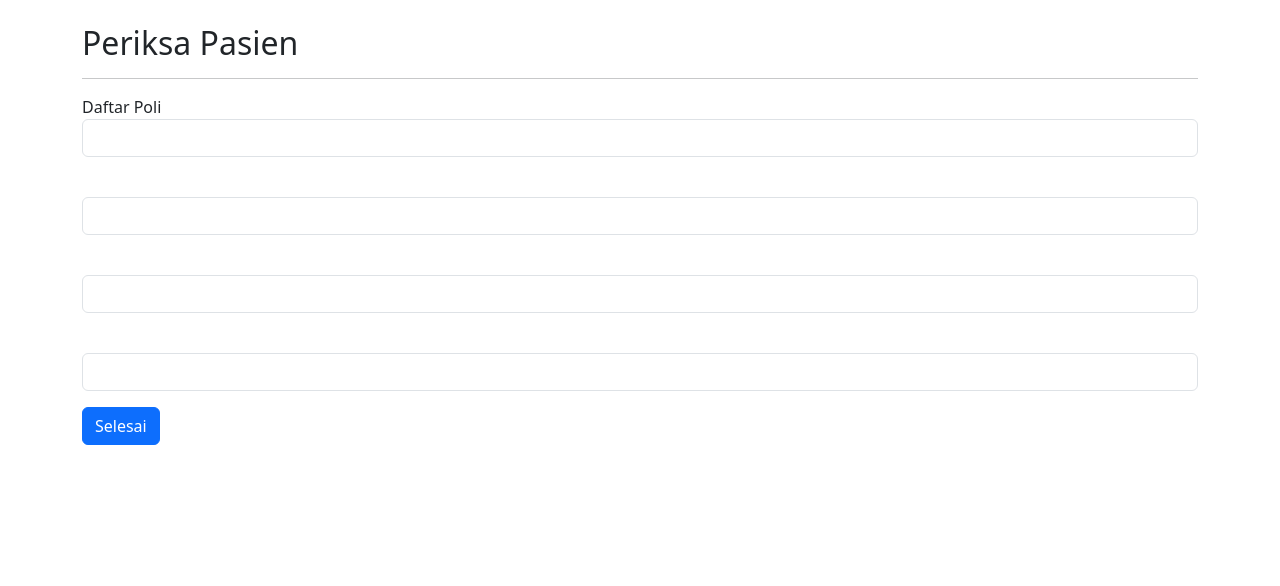
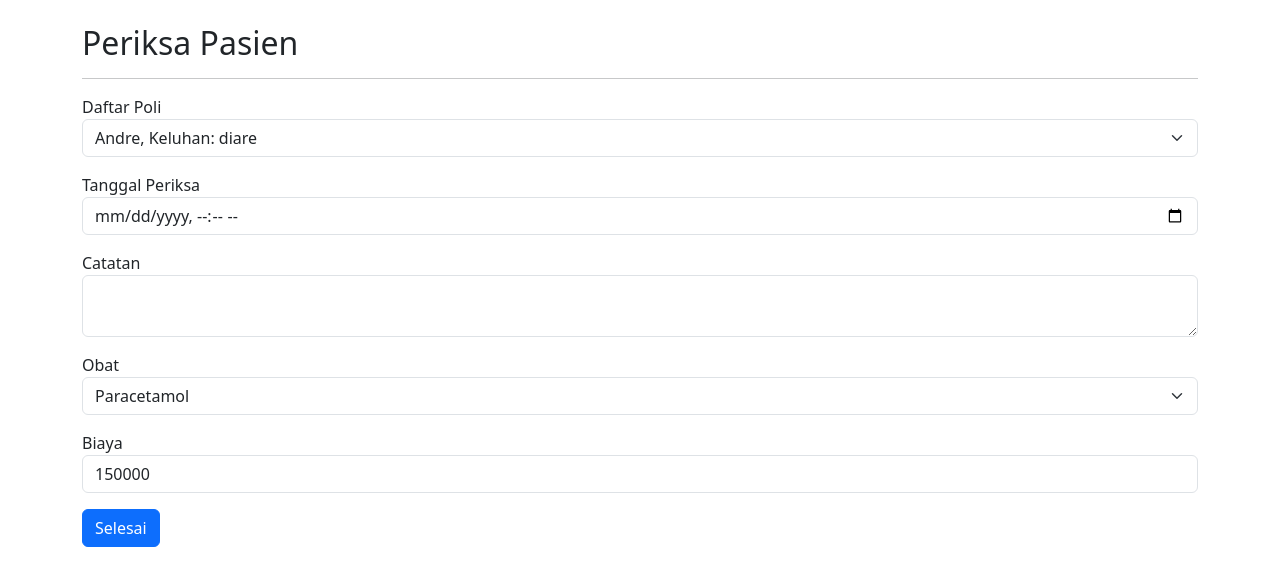
Before and after one commit to ginov4110/bk-poliklinik, a PHP site: page /index.php?page=periksa in a window 1280 px wide. Shown: the part 56-642 px from the top of the page. Run offline with PHP 8.4, Linux system fonts and the light colour scheme; data comes from the database, SQL or seed files in the repository.

Commit message:
wip: periksa

```diff
--- a/index.php
+++ b/index.php
@@ -33,10 +33,7 @@
                             <a class="dropdown-item" href="index.php?page=obat">Obat</a>
                         </li>
                         <li>
-                            <a class="dropdown-item" href="index.php?page=obat">Dokter</a>
-                        </li>
-                        <li>
-                            <a class="dropdown-item" href="index.php?page=obat">Pasien</a>
+                            <a class="dropdown-item" href="index.php?page=periksa">Periksa</a>
                         </li>
                         <li>
                             <a class="dropdown-item" href="index.php?page=manageJadwal">Input Jadwal Dokter</a>
@@ -57,10 +54,6 @@
                     if(isset($_SESSION['nip'])){
 
                 ?>
-                    <li class="nav-item">
-                        <a class="nav-link" href="index.php?page=periksa">Periksa</a>
-                    </li>
-
                     <li class="nav-item">
                         <a class="nav-link" href="index.php?page=manageJadwal">Jadwal Praktik Dokter</a>
                     </li>
--- a/periksa.php
+++ b/periksa.php
@@ -1,3 +1,19 @@
+<?php
+    include "koneksi.php";
+
+    if(isset($_POST['simpan'])){
+        $tambah= mysqli_query($mysqli, "INSERT INTO periksa(id_daftar_poli, tgl_periksa, catatan, biaya, obat)
+            VALUES(
+                '". $_POST['id_daftar_poli'] ."',
+                '". $_POST['tgl_periksa'] ."',
+                '". $_POST['catatan'] ."',
+                '". $_POST['biaya'] ."',
+                '". $_POST['obat'] ."'
+            )
+        ");
+    }
+?>
+
 <!DOCTYPE html>
 <html lang="en">
 <head>
@@ -11,19 +27,42 @@
     <form action="" method="post">
         <div class="mb-3 mt-3">
             <label for="">Daftar Poli</label>
-            <input class="form-control" type="text" name="">
+            <select name="id_daftar_poli id="" class="form-select">
+                <?php
+                    $selectedPoli= '';
+                    $polis= mysqli_query($mysqli, "SELECT * FROM daftar_poli inner join pasien on daftar_poli.id_pasien = pasien.id;");
+
+                    while($poli= mysqli_fetch_array($polis)){
+                        $selectedPoli= 'selected="selected"';
+                ?>
+                <option value="<?php echo $poli['id'] ?>" ><?php echo $poli['nama'] ?>, Keluhan: <?php echo $poli['keluhan'] ?> </option>
+                <?php } ?>
+            </select>
         </div>
         <div class="mb-3 mt-3">
-            <label for=""></label>
-            <input class="form-control" type="text" name="">
+            <label for="tgl_periksa">Tanggal Periksa</label>
+            <input class="form-control" type="datetime-local" name="tgl_periksa">
         </div>
         <div class="mb-3 mt-3">
-            <label for=""></label>
-            <input class="form-control" type="text" name="">
+            <label for="catatan">Catatan</label>
+            <textarea class="form-control" type="text" name="catatan"></textarea>
         </div>
         <div class="mb-3 mt-3">
-            <label for=""></label>
-            <input class="form-control" type="text" name="">
+            <label for="obat">Obat</label>
+            <select name="id_obat" class="form-select">
+                <?php
+                    $selectedObat='';
+                    $obats= mysqli_query($mysqli, "SELECT * FROM obat");
+
+                    while($obat= mysqli_fetch_array($obats)){
+                ?>
+                    <option value="<?php echo $obat['nama_obat'] ?>" <?php echo $selectedObat ?> > <?php echo $obat['nama_obat'] ?> </option>
+                <?php } ?>
+            </select>
+        </div>
+        <div class="mb-3 mt-3">
+            <label for="biaya">Biaya</label>
+            <input class="form-control" type="number" value="150000" name="biaya" readonly>
         </div>
         <input class="btn btn-primary" type="submit" name="simpan" value="Selesai" >
     </form>
```
